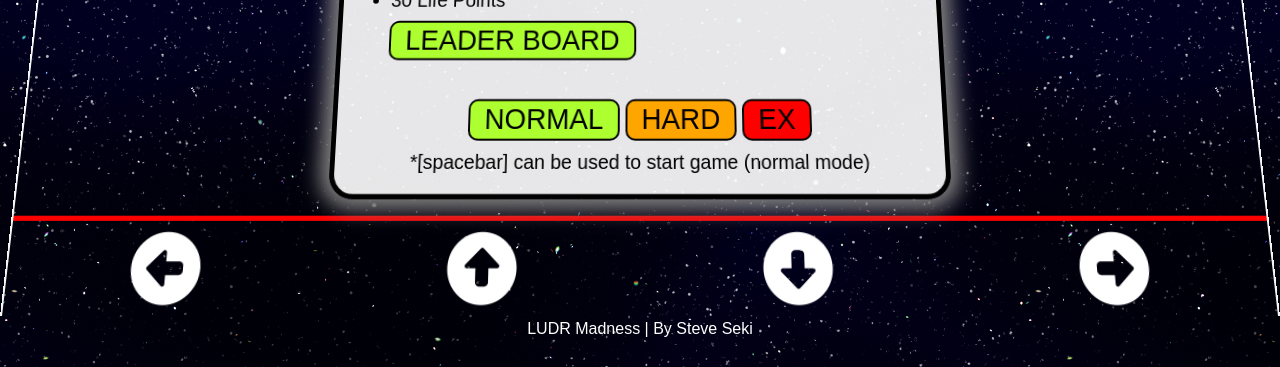
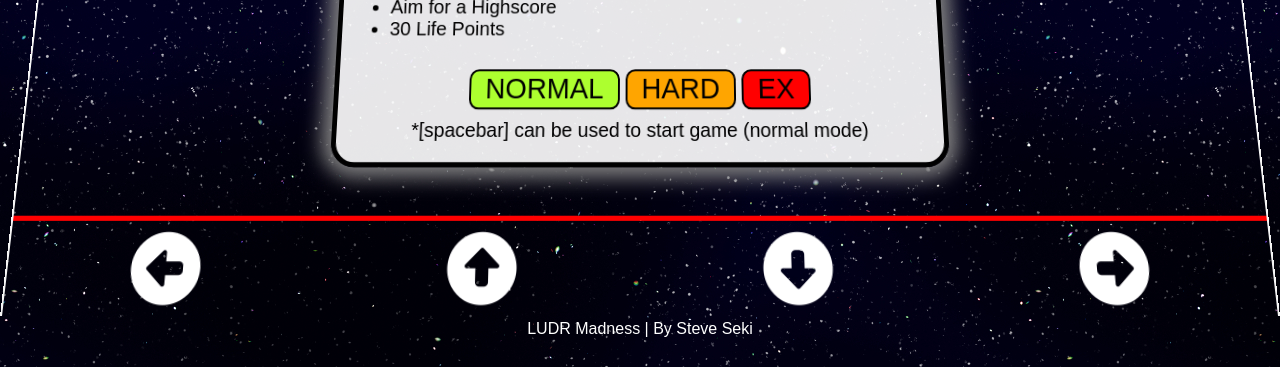
Before and after one commit to tseki88/steveSekiProjectThree, a website: page index.html in a window 1280 px wide. Shown: the part 460-827 px from the top of the page. Drawn offline with nearby package versions, Linux system fonts and the light colour scheme; a web font is replaced by a local one.

Commit message:
removed leaderboard button, currently not ready to use

```diff
--- a/index.html
+++ b/index.html
@@ -26,7 +26,7 @@
                 <li>Tap/Click on the bottom arrows <span class="mobileHide">or use the [left][up][down][right] on your keyboard</span></li>
                 <li>Aim for a Highscore</li>
                 <li>30 Life Points</li>
-                <button type="button" class="leaderBoardButton">Leader Board</button>
+                <!-- <button type="button" class="leaderBoardButton">Leader Board</button> -->
             </ul>
             <button type="button" class="startButton">Normal</button>
             <button type="button" class="startButtonHard">Hard</button>
```
